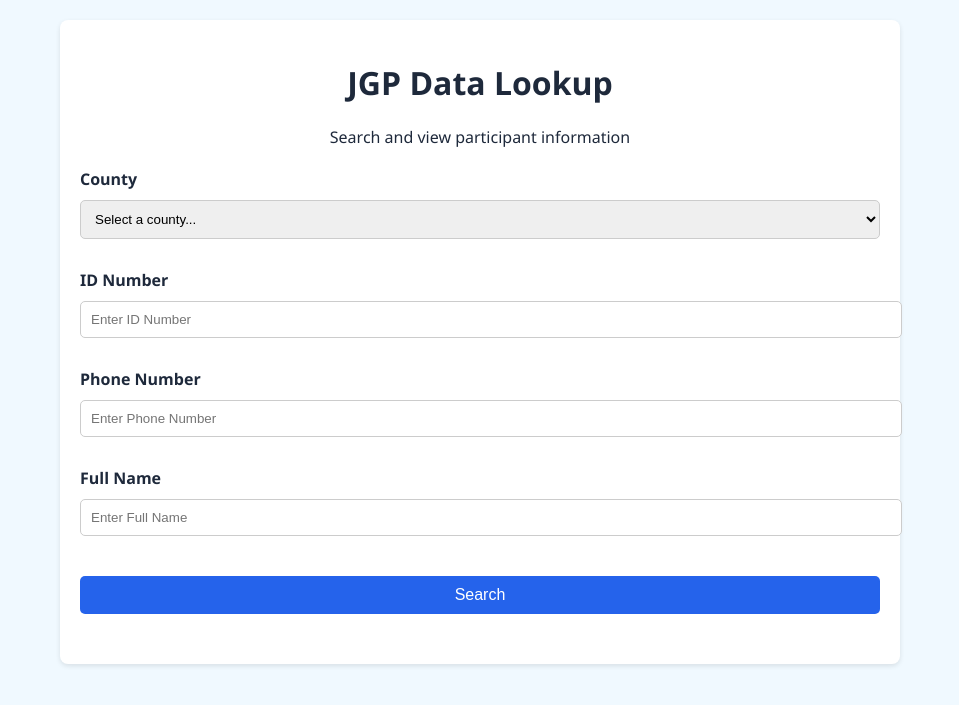
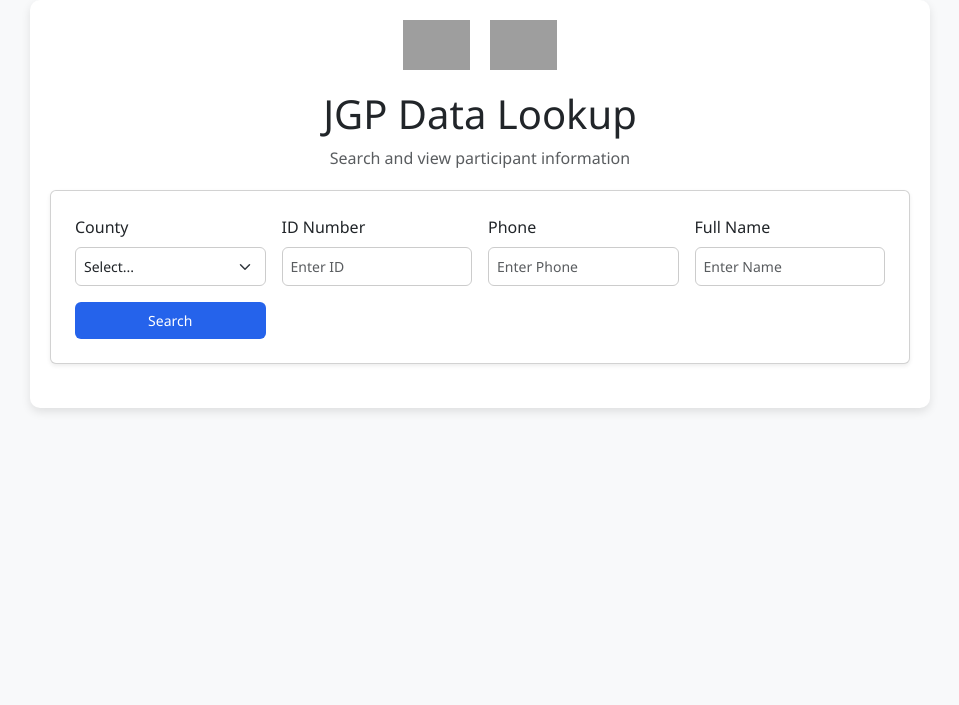
Before and after one commit to abdullahihussein1995/jgp_user_search, a Flask app: template templates/index.html in a window 1280 px wide. Shown: the top 705 px of the page, without its empty margins (160-1119 px from the left). Run offline with Flask 3, Linux system fonts and the light colour scheme; the template is opened without the code that fills it: most values are stand-ins (such as "Sample title", 1, 10 or a date in 2020); parts of the project's set-up code (start-up, migrations or seed data) failed here and were passed over; grey boxes are pictures that could not be loaded.

Commit message:
fixed templates

```diff
--- a/templates/index.html
+++ b/templates/index.html
@@ -4,236 +4,203 @@
     <meta charset="UTF-8">
     <meta name="viewport" content="width=device-width, initial-scale=1.0">
     <title>JGP Data Lookup</title>
-    <link rel="stylesheet" href="https://cdnjs.cloudflare.com/ajax/libs/font-awesome/6.0.0/css/all.min.css">
+    <!-- Bootstrap CSS -->
+    <link href="https://cdn.jsdelivr.net/npm/bootstrap@5.3.0-alpha3/dist/css/bootstrap.min.css" rel="stylesheet">
     <style>
-        /* Base styles */
         body {
-            font-family: 'Segoe UI', system-ui, sans-serif;
-            margin: 0;
-            padding: 20px;
-            background-color: #f0f9ff;
-            color: #1e293b;
+            background-color: #f8f9fa;
+            font-family: 'Segoe UI', Tahoma, Geneva, Verdana, sans-serif;
         }
         .container {
-            max-width: 800px;
+            max-width: 900px;
             margin: auto;
             padding: 20px;
             background: white;
-            border-radius: 8px;
-            box-shadow: 0 2px 5px rgba(0, 0, 0, 0.1);
+            border-radius: 10px;
+            box-shadow: 0 4px 10px rgba(0, 0, 0, 0.1);
         }
         .header {
             text-align: center;
+            margin-bottom: 20px;
         }
-        .search-box {
-            margin: 20px 0;
-        }
-        label {
-            font-weight: bold;
-        }
-        select, input, button {
-            width: 100%;
-            padding: 10px;
-            margin: 10px 0;
-            border-radius: 5px;
-            border: 1px solid #ccc;
-        }
-        button {
-            background-color: #2563eb;
-            color: white;
-            border: none;
-            font-size: 16px;
-            cursor: pointer;
-        }
-        button:hover {
-            background-color: #3b82f6;
-        }
-        button:disabled {
-            background-color: #94a3b8;
-            cursor: not-allowed;
-        }
-        table {
-            width: 100%;
-            border-collapse: collapse;
-            margin-top: 20px;
-        }
-        th, td {
-            border: 1px solid #ddd;
-            padding: 10px;
-            text-align: left;
-        }
-        th {
-            background-color: #f8fafc;
-        }
-
-        /* Spinner styles */
-        .spinner-container {
-            display: none;
-            justify-content: center;
-            margin: 20px 0;
-        }
-        .spinner {
-            width: 40px;
-            height: 40px;
-            border: 4px solid #f3f3f3;
-            border-top: 4px solid #2563eb;
-            border-radius: 50%;
-            animation: spin 1s linear infinite;
-        }
-        @keyframes spin {
-            0% { transform: rotate(0deg); }
-            100% { transform: rotate(360deg); }
-        }
-
-        /* Pagination styles */
-        .pagination {
+        .logos {
             display: flex;
             justify-content: center;
             align-items: center;
-            margin-top: 20px;
-            gap: 10px;
+            margin-bottom: 20px;
         }
-        .pagination button {
-            width: auto;
-            padding: 8px 16px;
-        }
-        .pagination span {
+        .logos img {
+            height: 50px;
             margin: 0 10px;
         }
-        .pagination button:disabled {
-            background-color: #94a3b8;
-            cursor: not-allowed;
+        .search-box label {
+            font-weight: bold;
+            font-size: 14px;
+        }
+        .form-control, .form-select {
+            padding: 8px;
+            border-radius: 6px;
+            border: 1px solid #ccc;
+            font-size: 14px;
+        }
+        .btn-primary {
+            background-color: #2563eb;
+            border: none;
+            padding: 8px 16px;
+            font-size: 14px;
+            border-radius: 6px;
+        }
+        .btn-primary:hover {
+            background-color: #3b82f6;
+        }
+        .table {
+            margin-top: 20px;
+        }
+        #spinner {
+            display: none;
+            margin-top: 20px;
+        }
+        #noResults {
+            display: none;
+            text-align: center;
+            color: red;
+            font-weight: bold;
         }
     </style>
 </head>
 <body>
     <div class="container">
+        <div class="logos">
+            <img src="https://www.kenyachamber.or.ke/wp-content/uploads/header-kncci-logo.png" alt="KNCCI Logo">
+            <img src="https://dpogroup.com/wp-content/uploads/2021/07/Asset-1@4x.png" alt="Mastercard Logo">
+        </div>
         <div class="header">
             <h1>JGP Data Lookup</h1>
-            <p>Search and view participant information</p>
+            <p class="text-muted">Search and view participant information</p>
         </div>
 
-        <div class="search-box">
-            <label for="county">County</label>
-            <select id="county">
-                <option value="">Select a county...</option>
+        <div class="card shadow-sm p-4 mb-4">
+            <form id="searchForm" class="row row-cols-2 row-cols-md-4 g-3 align-items-center">
+                <div class="col">
+                    <label for="county" class="form-label">County</label>
+                    <select id="county" class="form-select">
+                        <option value="">Select...</option>
                         {% for county in counties %}
                             <option value="{{ county }}">{{ county }}</option>
                         {% endfor %}
                     </select>
                 </div>
-
-        <div class="search-box">
-            <label for="idNumber">ID Number</label>
-            <input type="text" id="idNumber" placeholder="Enter ID Number">
+                <div class="col">
+                    <label for="idNumber" class="form-label">ID Number</label>
+                    <input type="text" id="idNumber" class="form-control" placeholder="Enter ID">
+                </div>
+                <div class="col">
+                    <label for="phoneNumber" class="form-label">Phone</label>
+                    <input type="text" id="phoneNumber" class="form-control" placeholder="Enter Phone">
+                </div>
+                <div class="col">
+                    <label for="fullName" class="form-label">Full Name</label>
+                    <input type="text" id="fullName" class="form-control" placeholder="Enter Name">
+                </div>
+                <div class="col-12 text-end">
+                    <button type="submit" class="btn btn-primary w-100">Search</button>
+                </div>
+            </form>
         </div>
 
-        <div class="search-box">
-            <label for="phoneNumber">Phone Number</label>
-            <input type="text" id="phoneNumber" placeholder="Enter Phone Number">
+        <div id="noResults">Please select at least one filter above before searching.</div>
+        <div id="spinner" class="text-center">
+            <div class="spinner-border text-primary" role="status"></div>
         </div>
-
-        <div class="search-box">
-            <label for="fullName">Full Name</label>
-            <input type="text" id="fullName" placeholder="Enter Full Name">
-        </div>
-
-        <button id="searchButton">Search</button>
-
-        <div id="spinner" class="spinner-container">
-            <div class="spinner"></div>
-        </div>
-
         <div id="results"></div>
-        <div id="pagination" class="pagination"></div>
+        <div id="pagination" class="d-flex justify-content-center align-items-center mt-3 gap-3"></div>
     </div>
 
     <script>
+        document.addEventListener("DOMContentLoaded", () => {
+            const searchForm = document.getElementById("searchForm");
+            const resultsDiv = document.getElementById("results");
+            const spinnerDiv = document.getElementById("spinner");
+            const paginationDiv = document.getElementById("pagination");
+
             let currentPage = 1;
+            const resultsPerPage = 10;
             let allResults = [];
-        const resultsPerPage = 15;
 
             function displayResults(page) {
                 const start = (page - 1) * resultsPerPage;
                 const end = start + resultsPerPage;
                 const paginatedResults = allResults.slice(start, end);
-            const resultsDiv = document.getElementById("results");
 
                 if (paginatedResults.length === 0) {
-                resultsDiv.innerHTML = `<p>No matching records found.</p>`;
-                document.getElementById("pagination").style.display = "none";
+                    resultsDiv.innerHTML = `<p class="text-center text-danger">No matching records found.</p>`;
+                    paginationDiv.style.display = "none";
                     return;
                 }
 
                 let tableHTML = `
-                <table>
+                    <table class="table table-striped">
                         <thead>
                             <tr>
+                                <th>County</th>
                                 <th>Full Name</th>
                                 <th>ID Number</th>
                                 <th>Phone Number</th>
-                            <th>Email Address</th>
-                            <th>County</th>
+                                <th>Email</th>
                             </tr>
                         </thead>
                         <tbody>
                 `;
+
                 paginatedResults.forEach(row => {
                     tableHTML += `
                         <tr>
+                            <td>${row.County || ""}</td>
                             <td>${row["Full Name"] || ""}</td>
                             <td>${row["WHAT IS YOUR NATIONAL ID?"] || ""}</td>
                             <td>${row["Phone Number"] || ""}</td>
                             <td>${row["Email Address"] || ""}</td>
-                        <td>${row["County"] || ""}</td>
                         </tr>
                     `;
                 });
+
                 tableHTML += "</tbody></table>";
                 resultsDiv.innerHTML = tableHTML;
 
-            // Update pagination
-            const totalPages = Math.ceil(allResults.length / resultsPerPage);
-            const paginationDiv = document.getElementById("pagination");
-            paginationDiv.style.display = "flex";
-
                 paginationDiv.innerHTML = `
-                <button id="prevPage" ${page === 1 ? 'disabled' : ''}>Previous</button>
-                <span>Page ${page} of ${totalPages}</span>
-                <button id="nextPage" ${page === totalPages ? 'disabled' : ''}>Next</button>
+                    <button id="prevPage" class="btn btn-outline-primary" ${page === 1 ? 'disabled' : ''}>Previous</button>
+                    <span>Page ${page} of ${Math.ceil(allResults.length / resultsPerPage)}</span>
+                    <button id="nextPage" class="btn btn-outline-primary" ${end >= allResults.length ? 'disabled' : ''}>Next</button>
                 `;
 
-            document.getElementById("prevPage")?.addEventListener("click", () => {
+                document.getElementById("prevPage").addEventListener("click", () => {
                     if (currentPage > 1) {
                         currentPage--;
                         displayResults(currentPage);
                     }
                 });
 
-            document.getElementById("nextPage")?.addEventListener("click", () => {
-                if (currentPage < totalPages) {
+                document.getElementById("nextPage").addEventListener("click", () => {
+                    if (end < allResults.length) {
                         currentPage++;
                         displayResults(currentPage);
                     }
                 });
+
+                paginationDiv.style.display = "flex";
             }
 
-        document.getElementById("searchButton").addEventListener("click", async () => {
-            // Show spinner and disable search button
-            const searchButton = document.getElementById("searchButton");
-            const spinner = document.getElementById("spinner");
-            const resultsDiv = document.getElementById("results");
-            const paginationDiv = document.getElementById("pagination");
-
-            searchButton.disabled = true;
-            spinner.style.display = "flex";
-            resultsDiv.innerHTML = "";
-            paginationDiv.style.display = "none";
+            searchForm.addEventListener("submit", async (e) => {
+                e.preventDefault();
 
                 const county = document.getElementById("county").value;
                 const idNumber = document.getElementById("idNumber").value.trim();
                 const phoneNumber = document.getElementById("phoneNumber").value.trim();
                 const fullName = document.getElementById("fullName").value.trim();
+
+                resultsDiv.innerHTML = "";
+                paginationDiv.style.display = "none";
+                spinnerDiv.style.display = "block";
 
                 try {
                     const response = await fetch("/search", {
@@ -243,31 +210,21 @@
                     });
 
                     if (!response.ok) {
-                    const errorText = await response.text();
-                    console.error("Error from server:", errorText);
-                    document.getElementById("results").innerHTML = `<p>Error: ${errorText}</p>`;
-                    document.getElementById("pagination").style.display = "none";
-                    searchButton.disabled = false;
-                    spinner.style.display = "none";
-                    return;
+                        throw new Error(`Error: ${response.statusText}`);
                     }
 
+                    allResults = await response.json();
                     currentPage = 1;
-                allResults = await response.json();
                     displayResults(currentPage);
 
-                // Hide spinner and re-enable search button
-                searchButton.disabled = false;
-                spinner.style.display = "none";
-
                 } catch (error) {
-                console.error("Error during fetch:", error);
-                document.getElementById("results").innerHTML = `<p>Error: ${error.message}</p>`;
-                document.getElementById("pagination").style.display = "none";
-                searchButton.disabled = false;
-                spinner.style.display = "none";
+                    resultsDiv.innerHTML = `<p class="text-center text-danger">${error.message}</p>`;
+                } finally {
+                    spinnerDiv.style.display = "none";
                 }
             });
+        });
     </script>
+
 </body>
 </html>
```
Lines whose indentation alone changed are shown as unchanged.
